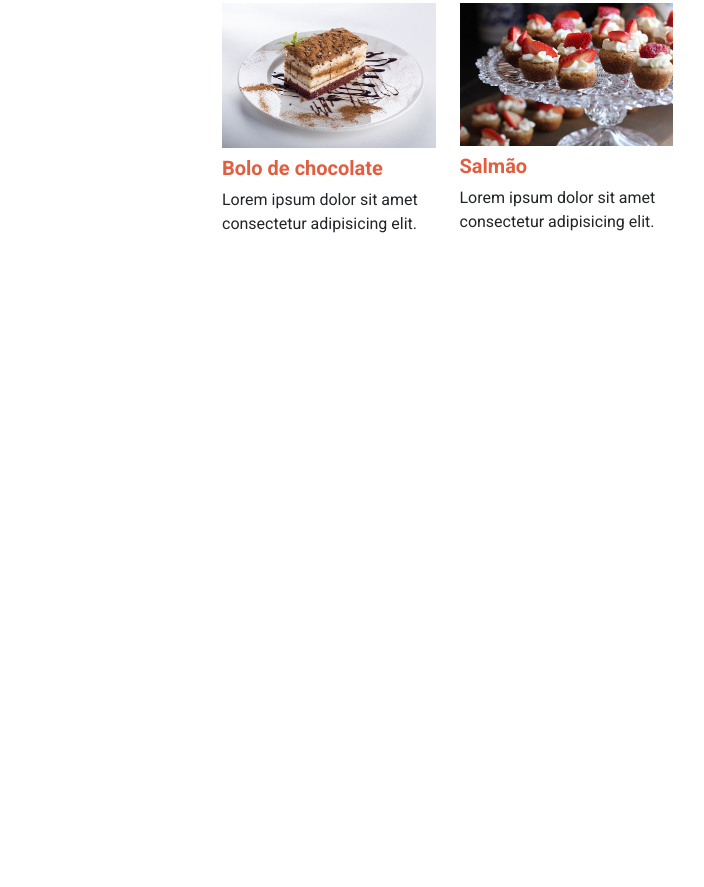
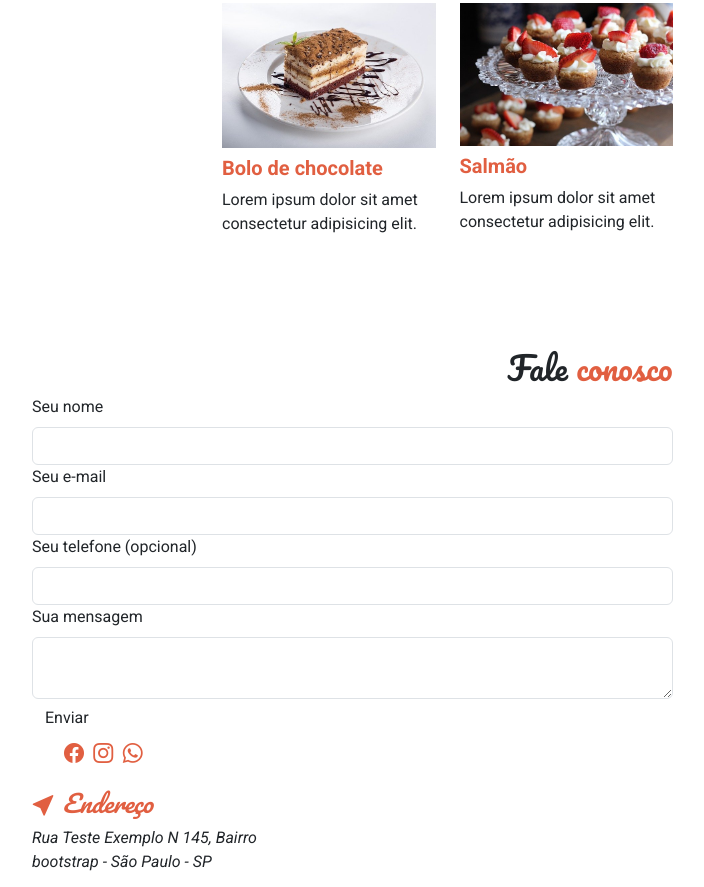
Before and after one commit to rocharicardo9/Site-de-Restaurante, a plain HTML site: page index.html in a window 1280 px wide. Shown: the part 3241-4128 px from the top of the page, without its empty margins (50-754 px from the left). Before the commit the page ends 3541 px from the top, so only its background shows below. Drawn offline with nearby package versions, Linux system fonts and the light colour scheme.

Commit message:
Continuação do Projeto

```diff
--- a/index.html
+++ b/index.html
@@ -286,6 +286,70 @@
                 </div>
             </div>
         </section>
+        <section id="fale-conosco" class="pt-5 pb-5">
+            <div class="container">
+                <div class="row">
+                    <h2 class="section-title text-center">Fale <span class="text-colored">conosco</span></h2>
+                </div>
+                <div class="row">
+                    <div class="col-md-7">
+                        <form>
+                            <div>
+                                <label for="nome" class="form-label">Seu nome</label>
+                                <input type="text" id="nome" class="form-control" required>
+                            </div>
+                            <div>
+                                <label for="email" class="form-label">Seu e-mail</label>
+                                <input type="email" id="email" class="form-control" required>
+                            </div>
+                            <div>
+                                <label for="telefone" class="form-label">Seu telefone (opcional)</label>
+                                <input type="tel" id="telefone" class="form-control">
+                            </div>
+                            <div>
+                                <label for="mensagem" class="form-label">Sua mensagem</label>
+                                <textarea class="form-control" id="mensagem" required></textarea>
+                            </div>
+                            <button type="submit" class="btn">Enviar</button>
+                        </form>
+                        <div class="col-md-5">
+                            <div class="row">
+                                <h3 class="section-title fs-4 text-colored">
+                                    <i class="bi bi-hand-thumbs"
+                                    Redes sociais
+                                </h3>
+                                <ul class="social-links">
+                                    <li class="fs-5">
+                                        <a href="#">
+                                            <i class="bi bi-facebook text-colored"></i>
+                                        </a>
+                                    </li>
+                                    <li class="fs-5 ms-1 me-1">
+                                        <a href="#">
+                                            <i class="bi bi-instagram text-colored"></i>
+                                        </a>
+                                    </li>
+                                    <li class="fs-5">
+                                        <a href="#">
+                                            <i class="bi bi-whatsapp text-colored"></i>
+                                        </a>
+                                    </li>
+                                </ul>
+                            </div>
+                            <div class="row">
+                                <h3 class="section-title fs-4 text-colored">
+                                    <i class="bi bi-cursor-fill"></i>
+                                    Endereço
+                                </h3>
+                                <p>
+                                    Rua Teste Exemplo N 145, Bairro bootstrap - São Paulo - SP
+                                </p>
+                            </div>
+                        </div>
+                    </div>
+                </div>
+            </div>
+        </section>
     </div>
 
     <script src="https://cdn.jsdelivr.net/npm/bootstrap@5.3.3/dist/js/bootstrap.bundle.min.js"></script>
--- a/main.css
+++ b/main.css
@@ -42,3 +42,12 @@ body {
 .nav-cardapio .nav-link:hover {
    color: #e15f41;
 }
+
+.social-links li {
+     list-style: none;
+     display: inline;
+}
+
+.social-links li a {
+    text-decoration: none;
+}
```
